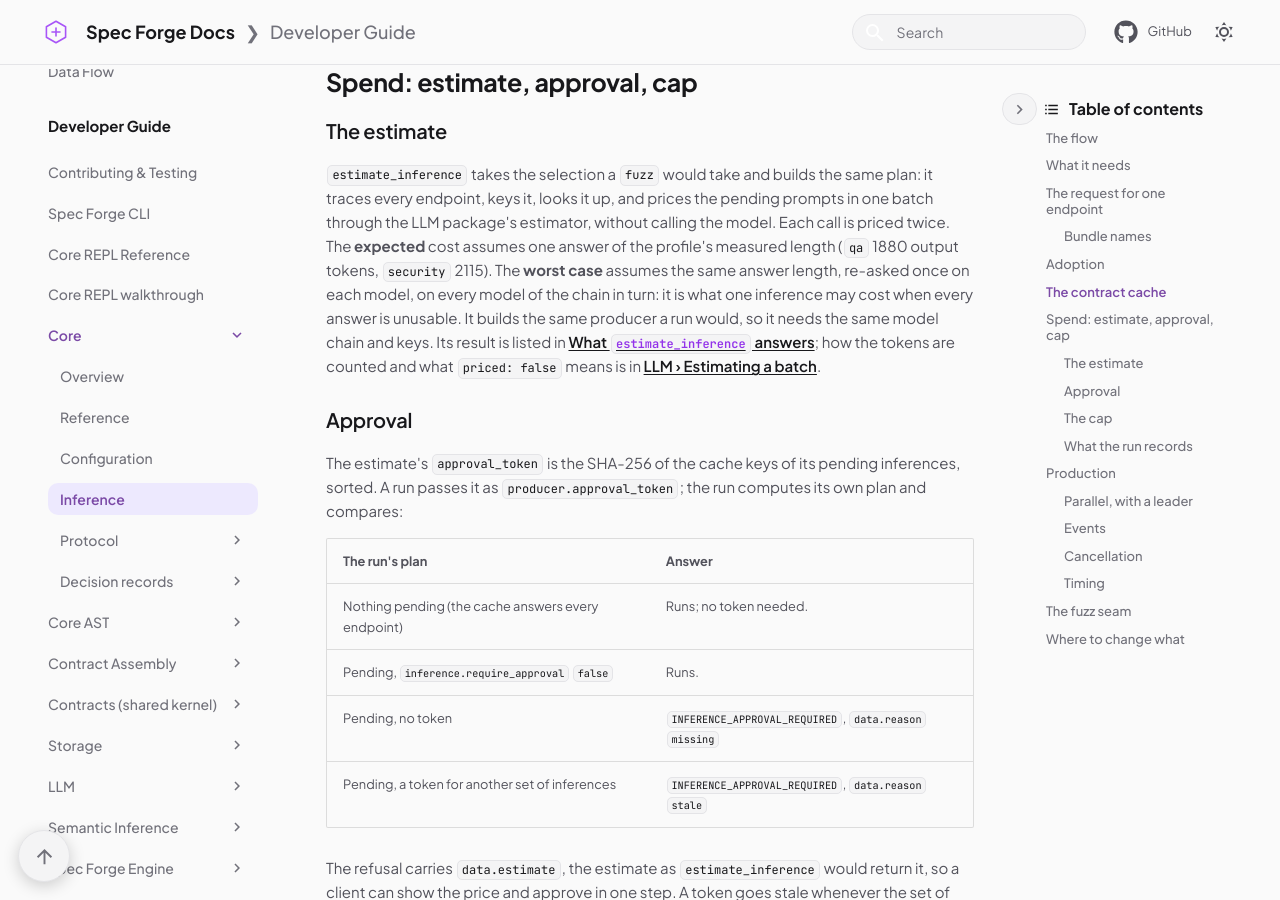
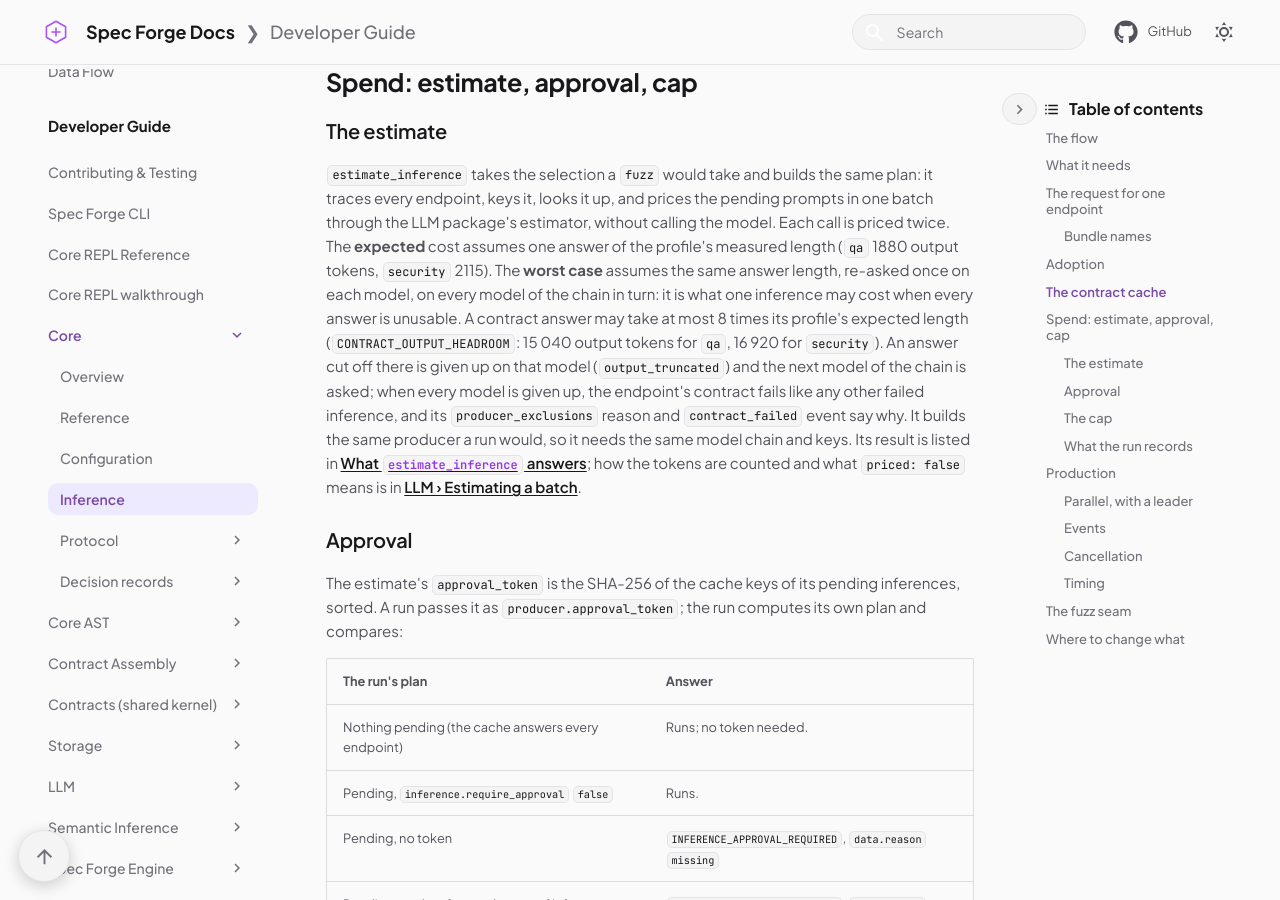
Before and after one commit to Spec-Forge-Testing/specforge-docs, an MkDocs documentation site: the page built from docs/modules/core/inference.md, in a window 1280 px wide and 900 px high, scrolled down 5218 px. Built offline with MkDocs 1.6.1 and Material for MkDocs 9.7.7, drawn with Linux system fonts in a browser that asks for light colours; comment, search, counter and statistics services are not loaded.

Commit message:
docs(inference): document the output token ceiling of a contract answer and output_truncated

```diff
--- a/docs/modules/core/inference.md
+++ b/docs/modules/core/inference.md
@@ -185,7 +185,12 @@ model. Each call is priced twice. The **expected** cost assumes one answer of th
 profile's measured length (`qa` 1880 output tokens, `security` 2115). The **worst
 case** assumes the same answer length, re-asked once on each model, on
 every model of the chain in turn: it is what one inference may cost when every
-answer is unusable. It builds the same producer a run would, so it needs the same model chain
+answer is unusable. A contract answer may take at most 8 times its profile's
+expected length (`CONTRACT_OUTPUT_HEADROOM`: 15 040 output tokens for `qa`,
+16 920 for `security`). An answer cut off there is given up on that model
+(`output_truncated`) and the next model of the chain is asked; when every model
+is given up, the endpoint's contract fails like any other failed inference, and
+its `producer_exclusions` reason and `contract_failed` event say why. It builds the same producer a run would, so it needs the same model chain
 and keys. Its result is listed in
 [What `estimate_inference` answers](protocol/operations.md#estimate-inference);
 how the tokens are counted and what `priced: false` means is in
```
Also changed, not shown: docs/modules/llm/reference.md (+3 -2 lines), docs/modules/semantic-inference/inference-engine.md (+4 -1 lines).
